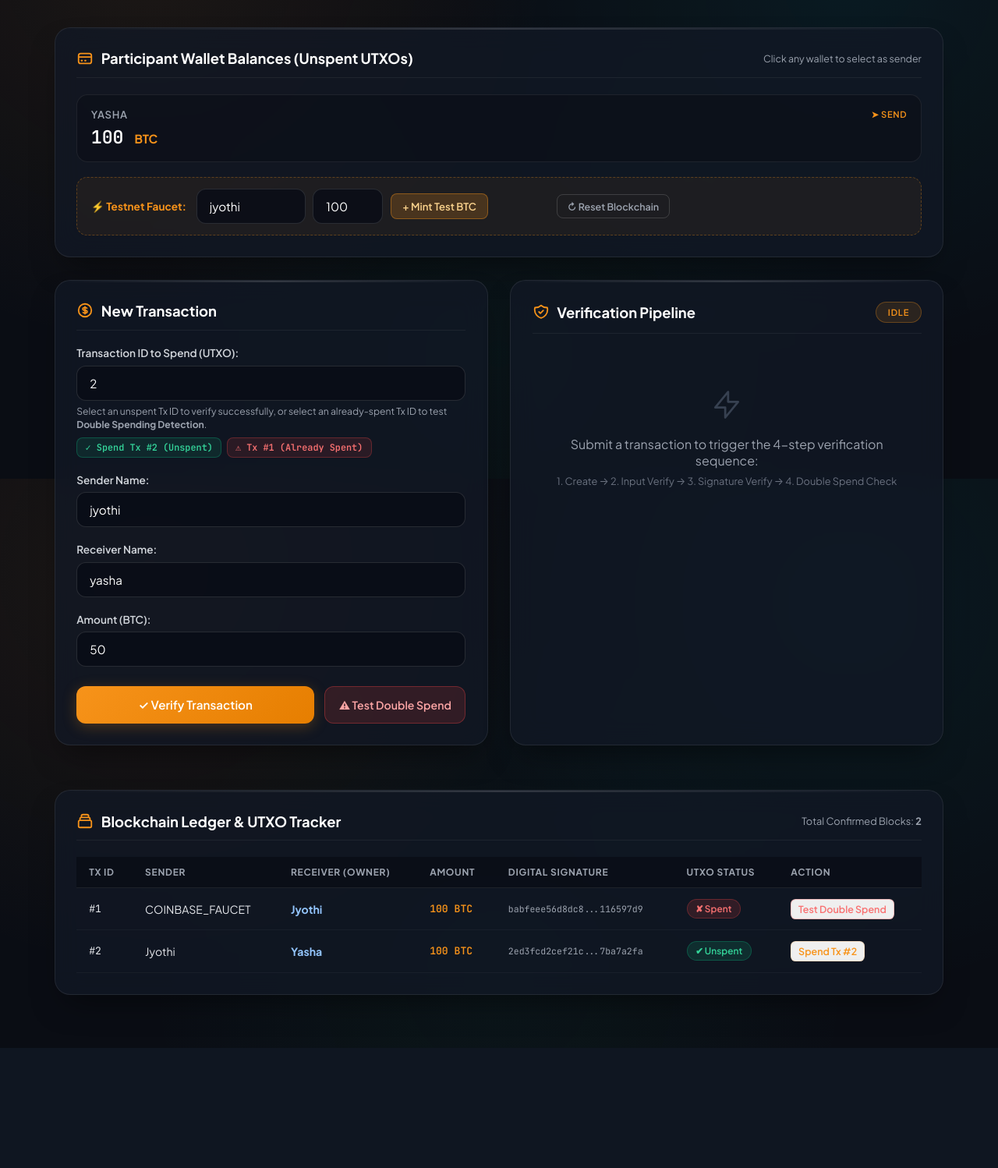
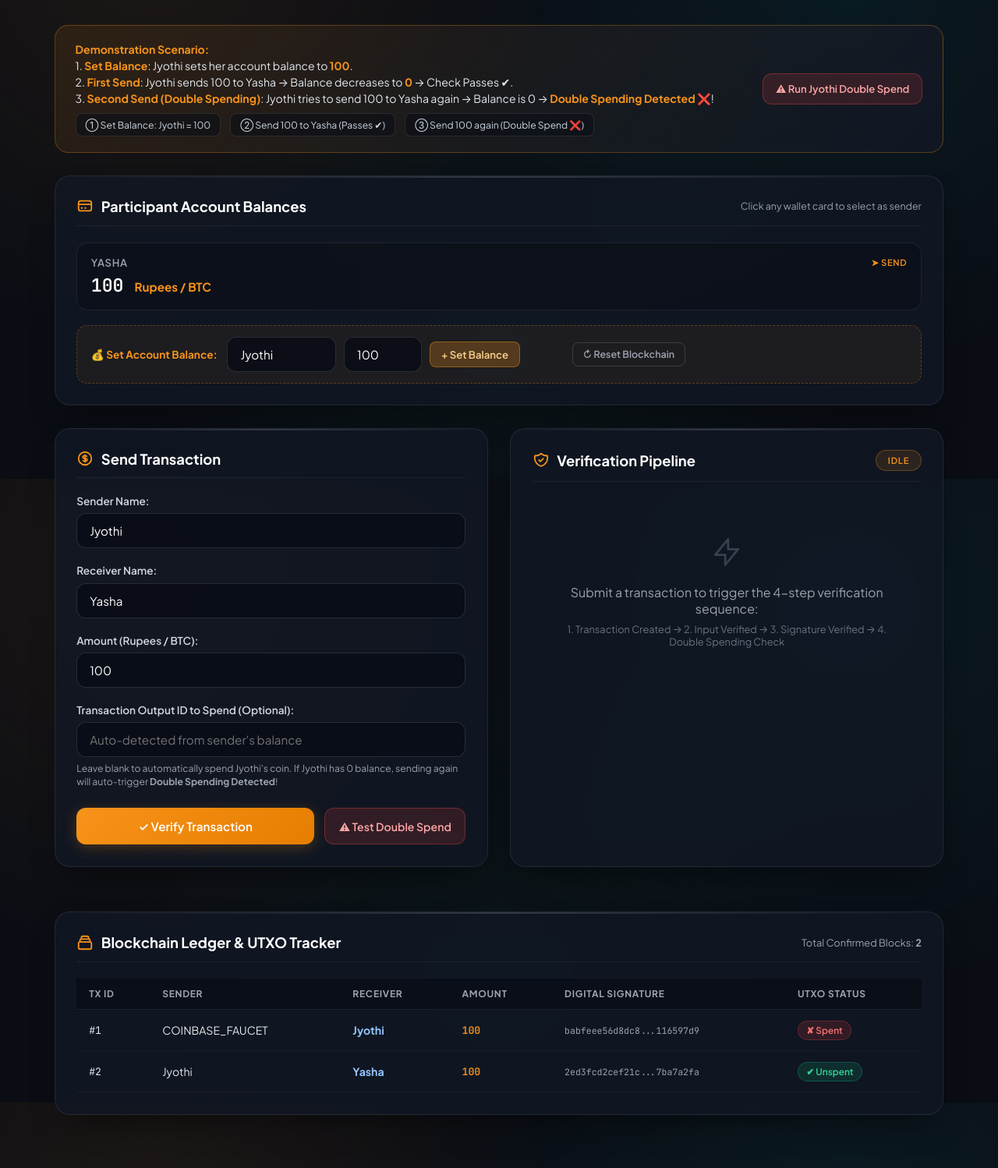
Before and after one commit to Jagadamba24/Bitcoin-Transaction, a Flask app: page / in a window 1280 px wide. Shown: the part 186-1684 px from the top of the page at 78% size. Before the commit the page ends 1530 px from the top, so only its background shows below. Run offline with Flask 3, Linux system fonts and the light colour scheme.

Commit message:
Add automated balance tracking and seamless Jyothi-Yasha double spending scenario

```diff
--- a/app.py
+++ b/app.py
@@ -11,6 +11,8 @@ from blockchain import (
     get_unspent_ids,
     get_wallet_balances,
     get_user_utxos,
+    get_sender_spend_candidate,
+    set_account_balance,
     faucet_mint,
     reset_database
 )
@@ -43,10 +45,14 @@ def index():
         except ValueError:
             amount = 0
 
-        try:
-            txid = int(txid_raw) if txid_raw else suggested_txid
-        except ValueError:
-            txid = 1
+        # Auto-detect UTXO if user didn't manually specify one
+        if txid_raw:
+            try:
+                txid = int(txid_raw)
+            except ValueError:
+                txid = 1
+        else:
+            txid = get_sender_spend_candidate(sender)
 
         submitted_txid = txid
 
@@ -54,8 +60,8 @@ def index():
         message, signature = create_transaction(sender, receiver, amount)
         result.append("Transaction Created ✔")
 
-        # 2. Input verification (verifies sender, amount, and UTXO ownership/balance)
-        input_check = verify_input(sender, amount, txid=txid)
+        # 2. Input verification (verifies sender name and positive amount)
+        input_check = verify_input(sender, amount)
         if input_check:
             result.append("Input Verified ✔")
         else:
@@ -97,9 +103,9 @@ def index():
 
         # 4. Double spending check
         if double_spending(txid):
-            result.append(f"Double Spending Check Passed ✔ (Tx #{txid} is unspent)")
+            result.append(f"Double Spending Check Passed ✔ (Sender '{sender}' spent {amount} BTC from Tx #{txid})")
         else:
-            result.append(f"Double Spending Detected ❌ (Tx #{txid} has already been spent!)")
+            result.append(f"Double Spending Detected ❌ (Sender '{sender}' has already spent this balance / Tx #{txid} was already consumed!)")
             return render_template(
                 "index.html",
                 result=result,
@@ -144,6 +150,20 @@ def index():
     )
 
 
+@app.route("/set_balance", methods=["POST"])
+def set_balance():
+    user = request.form.get("user", "jyothi").strip()
+    amount_raw = request.form.get("balance", "100").strip()
+    try:
+        amount = int(amount_raw)
+    except ValueError:
+        amount = 100
+
+    if user and amount > 0:
+        set_account_balance(user, amount)
+    return redirect(url_for("index"))
+
+
 @app.route("/faucet", methods=["POST"])
 def faucet():
     receiver = request.form.get("faucet_user", "jyothi").strip()
--- a/templates/index.html
+++ b/templates/index.html
@@ -3,7 +3,7 @@
 <head>
     <meta charset="UTF-8">
     <meta name="viewport" content="width=device-width, initial-scale=1.0">
-    <title>Bitcoin Transaction Verification, UTXO Balances & Double Spending Defense</title>
+    <title>Bitcoin Transaction Verification & Double Spending Defense</title>
     <link rel="preconnect" href="https://fonts.googleapis.com">
     <link rel="preconnect" href="https://fonts.gstatic.com" crossorigin>
     <link href="https://fonts.googleapis.com/css2?family=Plus+Jakarta+Sans:wght@400;500;600;700;800&family=JetBrains+Mono:wght@400;500;600&display=swap" rel="stylesheet">
@@ -53,7 +53,7 @@
 
         header {
             text-align: center;
-            margin-bottom: 2.2rem;
+            margin-bottom: 2rem;
         }
 
         .badge-tag {
@@ -96,6 +96,47 @@
             max-width: 720px;
             margin: 0 auto;
             line-height: 1.6;
+        }
+
+        /* Scenario Box */
+        .scenario-box {
+            background: linear-gradient(135deg, rgba(247, 147, 26, 0.1) 0%, rgba(18, 24, 38, 0.75) 100%);
+            border: 1px solid rgba(247, 147, 26, 0.3);
+            border-radius: 1.1rem;
+            padding: 1.25rem 1.6rem;
+            margin-bottom: 1.8rem;
+            display: flex;
+            align-items: center;
+            justify-content: space-between;
+            gap: 1.5rem;
+            flex-wrap: wrap;
+        }
+
+        .scenario-text {
+            font-size: 0.88rem;
+            line-height: 1.5;
+            color: #e2e8f0;
+            flex: 1;
+        }
+
+        .scenario-text strong {
+            color: var(--accent-bitcoin);
+        }
+
+        .scenario-steps {
+            display: flex;
+            gap: 0.75rem;
+            margin-top: 0.5rem;
+            flex-wrap: wrap;
+        }
+
+        .scenario-pill {
+            background: rgba(10, 14, 23, 0.6);
+            border: 1px solid rgba(255, 255, 255, 0.1);
+            padding: 0.3rem 0.75rem;
+            border-radius: 0.5rem;
+            font-size: 0.76rem;
+            color: #cbd5e1;
         }
 
         /* Glass Cards */
@@ -195,8 +236,8 @@
             font-weight: 700;
         }
 
-        /* Faucet Section */
-        .faucet-bar {
+        /* Balance Setup Bar */
+        .balance-setup-bar {
             display: flex;
             align-items: center;
             gap: 0.8rem;
@@ -207,7 +248,7 @@
             flex-wrap: wrap;
         }
 
-        .faucet-bar form {
+        .balance-setup-bar form {
             display: flex;
             align-items: center;
             gap: 0.6rem;
@@ -215,7 +256,7 @@
             flex-wrap: wrap;
         }
 
-        .faucet-bar input {
+        .balance-setup-bar input {
             background: var(--bg-input);
             border: 1px solid rgba(255, 255, 255, 0.1);
             border-radius: 0.5rem;
@@ -277,46 +318,6 @@
             box-shadow: 0 0 0 3px var(--accent-bitcoin-glow);
         }
 
-        .chips-container {
-            display: flex;
-            flex-wrap: wrap;
-            gap: 0.4rem;
-            margin-top: 0.5rem;
-        }
-
-        .chip {
-            padding: 0.25rem 0.65rem;
-            border-radius: 0.5rem;
-            font-size: 0.74rem;
-            font-family: 'JetBrains Mono', monospace;
-            font-weight: 600;
-            cursor: pointer;
-            transition: all 0.15s ease;
-            border: 1px solid transparent;
-        }
-
-        .chip.unspent {
-            background: rgba(16, 185, 129, 0.12);
-            color: #34d399;
-            border-color: rgba(16, 185, 129, 0.3);
-        }
-
-        .chip.unspent:hover {
-            background: rgba(16, 185, 129, 0.25);
-            transform: translateY(-1px);
-        }
-
-        .chip.spent {
-            background: rgba(239, 68, 68, 0.12);
-            color: #f87171;
-            border-color: rgba(239, 68, 68, 0.3);
-        }
-
-        .chip.spent:hover {
-            background: rgba(239, 68, 68, 0.25);
-            transform: translateY(-1px);
-        }
-
         .btn-group {
             display: flex;
             gap: 0.8rem;
@@ -366,7 +367,7 @@
         }
 
         .btn-faucet {
-            background: rgba(247, 147, 26, 0.2);
+            background: rgba(247, 147, 26, 0.25);
             color: #fbd38d;
             border: 1px solid rgba(247, 147, 26, 0.4);
             padding: 0.45rem 0.9rem;
@@ -540,23 +541,6 @@
             border: 1px solid rgba(239, 68, 68, 0.3);
         }
 
-        .action-link {
-            color: var(--accent-bitcoin);
-            text-decoration: none;
-            font-weight: 600;
-            font-size: 0.78rem;
-            cursor: pointer;
-            padding: 0.25rem 0.55rem;
-            border-radius: 0.4rem;
-            border: 1px solid rgba(247, 147, 26, 0.2);
-            transition: all 0.15s;
-        }
-
-        .action-link:hover {
-            background: rgba(247, 147, 26, 0.15);
-            border-color: var(--accent-bitcoin);
-        }
-
         .info-banner {
             margin-top: 1.2rem;
             padding: 0.85rem 1.1rem;
@@ -589,17 +573,35 @@
         </p>
     </header>
 
-    <!-- Wallet Balances & Faucet Bar -->
+    <!-- Scenario Walkthrough Card -->
+    <div class="scenario-box">
+        <div class="scenario-text">
+            <strong>Demonstration Scenario:</strong><br>
+            1. <strong>Set Balance</strong>: Jyothi sets her account balance to <strong>100</strong>.<br>
+            2. <strong>First Send</strong>: Jyothi sends 100 to Yasha &rarr; Balance decreases to <strong>0</strong> &rarr; Check Passes ✔.<br>
+            3. <strong>Second Send (Double Spending)</strong>: Jyothi tries to send 100 to Yasha again &rarr; Balance is 0 &rarr; <strong>Double Spending Detected ❌</strong>!
+            <div class="scenario-steps">
+                <span class="scenario-pill">&#9312; Set Balance: Jyothi = 100</span>
+                <span class="scenario-pill">&#9313; Send 100 to Yasha (Passes ✔)</span>
+                <span class="scenario-pill">&#9314; Send 100 again (Double Spend ❌)</span>
+            </div>
+        </div>
+        <button type="button" class="btn-danger" onclick="simulateFullAttack()" style="font-size: 0.82rem; padding: 0.65rem 1rem;">
+            &#9888; Run Jyothi Double Spend
+        </button>
+    </div>
+
+    <!-- Wallet Balances & Balance Setup Bar -->
     <div class="glass-card">
         <div class="card-header">
             <div class="card-title">
                 <svg fill="none" stroke="currentColor" viewBox="0 0 24 24">
                     <path stroke-linecap="round" stroke-linejoin="round" stroke-width="2" d="M3 10h18M7 15h1m4 0h1m-7 4h12a3 3 0 003-3V8a3 3 0 00-3-3H6a3 3 0 00-3 3v8a3 3 0 003 3z"></path>
                 </svg>
-                Participant Wallet Balances (Unspent UTXOs)
+                Participant Account Balances
             </div>
             <span style="font-size: 0.78rem; color: var(--text-muted);">
-                Click any wallet to select as sender
+                Click any wallet card to select as sender
             </span>
         </div>
 
@@ -612,24 +614,24 @@
                             <span style="font-size: 0.7rem; color: var(--accent-bitcoin);">&#x27A4; Send</span>
                         </div>
                         <div class="wallet-balance">
-                            {{ balance }} <span>BTC</span>
+                            {{ balance }} <span>Rupees / BTC</span>
                         </div>
                     </div>
                 {% endfor %}
             </div>
         {% else %}
             <p style="font-size: 0.84rem; color: var(--text-muted); margin-bottom: 1rem;">
-                No unspent balances available. Use the Faucet below to mint initial test BTC.
+                No active balances. Set an account balance below to get started.
             </p>
         {% endif %}
 
-        <!-- Faucet Form -->
-        <div class="faucet-bar">
-            <span style="font-weight: 700; font-size: 0.85rem; color: var(--accent-bitcoin);">&#9889; Testnet Faucet:</span>
-            <form action="/faucet" method="POST">
-                <input type="text" name="faucet_user" placeholder="Recipient (e.g. jyothi)" required value="jyothi" style="width: 140px;">
-                <input type="number" name="faucet_amount" placeholder="Amount" value="100" min="1" required style="width: 90px;">
-                <button type="submit" class="btn-faucet">&#43; Mint Test BTC</button>
+        <!-- Set Account Balance Form -->
+        <div class="balance-setup-bar">
+            <span style="font-weight: 700; font-size: 0.85rem; color: var(--accent-bitcoin);">&#128176; Set Account Balance:</span>
+            <form action="/set_balance" method="POST">
+                <input type="text" name="user" id="faucetUser" placeholder="Account Name (e.g. Jyothi)" required value="Jyothi" style="width: 140px;">
+                <input type="number" name="balance" id="faucetBalance" placeholder="Balance" value="100" min="1" required style="width: 100px;">
+                <button type="submit" class="btn-faucet">&#43; Set Balance</button>
             </form>
             <form action="/reset" method="POST" style="margin-left: auto;">
                 <button type="submit" class="btn-outline" title="Reset all transactions and spent logs">
@@ -649,60 +651,43 @@
                     <svg fill="none" stroke="currentColor" viewBox="0 0 24 24">
                         <path stroke-linecap="round" stroke-linejoin="round" stroke-width="2" d="M12 8c-1.657 0-3 .895-3 2s1.343 2 3 2 3 .895 3 2-1.343 2-3 2m0-8c1.11 0 2.08.402 2.599 1M12 8V7m0 1v8m0 0v1m0-1c-1.11 0-2.08-.402-2.599-1M21 12a9 9 0 11-18 0 9 9 0 0118 0z"></path>
                     </svg>
-                    New Transaction
+                    Send Transaction
                 </div>
             </div>
 
             <form method="POST" id="txForm">
 
-                <!-- Transaction ID to spend (UTXO) -->
-                <div class="form-group">
-                    <label for="txidInput">Transaction ID to Spend (UTXO):</label>
-                    <input type="number" id="txidInput" name="txid" value="{{ txid if txid else suggested_txid }}" min="1" required placeholder="e.g. 1">
-                    <div class="input-hint">
-                        Select an unspent Tx ID to verify successfully, or select an already-spent Tx ID to test <strong>Double Spending Detection</strong>.
-                    </div>
-
-                    {% if spent_ids or unspent_ids %}
-                    <div class="chips-container">
-                        {% for uid in unspent_ids %}
-                            <span class="chip unspent" onclick="selectTxid({{ uid }})" title="Click to spend unspent Tx #{{ uid }}">
-                                &#10003; Spend Tx #{{ uid }} (Unspent)
-                            </span>
-                        {% endfor %}
-                        {% for sid in spent_ids %}
-                            <span class="chip spent" onclick="selectTxid({{ sid }})" title="Click to trigger double-spending on Tx #{{ sid }}">
-                                &#9888; Tx #{{ sid }} (Already Spent)
-                            </span>
-                        {% endfor %}
-                    </div>
-                    {% endif %}
-                </div>
-
                 <div class="form-group">
                     <label for="senderInput">Sender Name:</label>
-                    <input type="text" id="senderInput" name="sender" value="{{ sender if sender else 'jyothi' }}" required placeholder="e.g. Alice">
+                    <input type="text" id="senderInput" name="sender" value="{{ sender if sender else 'Jyothi' }}" required placeholder="e.g. Jyothi">
                 </div>
 
                 <div class="form-group">
                     <label for="receiverInput">Receiver Name:</label>
-                    <input type="text" id="receiverInput" name="receiver" value="{{ receiver if receiver else 'yasha' }}" required placeholder="e.g. Bob">
+                    <input type="text" id="receiverInput" name="receiver" value="{{ receiver if receiver else 'Yasha' }}" required placeholder="e.g. Yasha">
                 </div>
 
                 <div class="form-group">
-                    <label for="amountInput">Amount (BTC):</label>
-                    <input type="number" id="amountInput" name="amount" value="{{ amount if amount else '50' }}" min="1" required placeholder="e.g. 10">
+                    <label for="amountInput">Amount (Rupees / BTC):</label>
+                    <input type="number" id="amountInput" name="amount" value="{{ amount if amount else '100' }}" min="1" required placeholder="e.g. 100">
+                </div>
+
+                <!-- Transaction ID to spend (UTXO - Optional) -->
+                <div class="form-group">
+                    <label for="txidInput">Transaction Output ID to Spend (Optional):</label>
+                    <input type="number" id="txidInput" name="txid" value="" placeholder="Auto-detected from sender's balance">
+                    <div class="input-hint">
+                        Leave blank to automatically spend Jyothi's coin. If Jyothi has 0 balance, sending again will auto-trigger <strong>Double Spending Detected</strong>!
+                    </div>
                 </div>
 
                 <div class="btn-group">
                     <button type="submit" class="btn-primary" id="btnVerify">
                         &#10003; Verify Transaction
                     </button>
-                    {% if spent_ids %}
-                    <button type="button" class="btn-danger" onclick="triggerDoubleSpend({{ spent_ids[0] }})" title="Immediately tests spending an already spent Tx ID">
+                    <button type="button" class="btn-danger" onclick="triggerImmediateDoubleSpend()" title="Attempts to spend Jyothi's coins twice">
                         &#9888; Test Double Spend
                     </button>
-                    {% endif %}
                 </div>
 
             </form>
@@ -750,14 +735,14 @@
                         <span>&#9888;</span>
                         <div>
                             <strong>Double Spending Attack Prevented!</strong><br>
-                            The referenced Transaction Output (UTXO) has already been consumed in a prior block. The node rejected this transaction to prevent inflation.
+                            The sender has already spent their balance/coin in a previous block. The node rejected this duplicate spend to prevent unauthorized money creation!
                         </div>
                     </div>
                 {% elif status == 'success' %}
                     <div class="info-banner">
                         <span>&#9432;</span>
                         <div>
-                            <strong>Transaction Confirmed:</strong> Transaction cryptographically verified, double-spending check passed, and new block created on the chain.
+                            <strong>Transaction Confirmed:</strong> Transaction cryptographically verified, double-spending check passed, balance transferred, and block added to the chain.
                         </div>
                     </div>
                 {% endif %}
@@ -769,7 +754,7 @@
                     </svg>
                     <p>Submit a transaction to trigger the 4-step verification sequence:</p>
                     <p style="font-size: 0.8rem; margin-top: 0.5rem; color: #6b7280;">
-                        1. Create &rarr; 2. Input Verify &rarr; 3. Signature Verify &rarr; 4. Double Spend Check
+                        1. Transaction Created &rarr; 2. Input Verified &rarr; 3. Signature Verified &rarr; 4. Double Spending Check
                     </p>
                 </div>
             {% endif %}
@@ -798,11 +783,10 @@
                         <tr>
                             <th>Tx ID</th>
                             <th>Sender</th>
-                            <th>Receiver (Owner)</th>
+                            <th>Receiver</th>
                             <th>Amount</th>
                             <th>Digital Signature</th>
                             <th>UTXO Status</th>
-                            <th>Action</th>
                         </tr>
                     </thead>
                     <tbody>
@@ -811,7 +795,7 @@
                                 <td class="mono">#{{ tx.id }}</td>
                                 <td>{{ tx.sender }}</td>
                                 <td><strong style="color: #93c5fd;">{{ tx.receiver }}</strong></td>
-                                <td class="mono" style="color: var(--accent-bitcoin); font-weight: 600;">{{ tx.amount }} BTC</td>
+                                <td class="mono" style="color: var(--accent-bitcoin); font-weight: 600;">{{ tx.amount }}</td>
                                 <td class="mono" style="color: var(--text-muted); font-size: 0.72rem;" title="{{ tx.signature }}">
                                     {{ tx.signature[:14] }}...{{ tx.signature[-8:] }}
                                 </td>
@@ -822,17 +806,6 @@
                                         <span class="status-badge unspent">&#10004; Unspent</span>
                                     {% endif %}
                                 </td>
-                                <td>
-                                    {% if tx.is_spent %}
-                                        <button type="button" class="action-link" style="color: #f87171; border-color: rgba(239, 68, 68, 0.3);" onclick="triggerDoubleSpend({{ tx.id }})">
-                                            Test Double Spend
-                                        </button>
-                                    {% else %}
-                                        <button type="button" class="action-link" onclick="spendUTXO({{ tx.id }}, '{{ tx.receiver }}', {{ tx.amount }})">
-                                            Spend Tx #{{ tx.id }}
-                                        </button>
-                                    {% endif %}
-                                </td>
                             </tr>
                         {% endfor %}
                     </tbody>
@@ -841,7 +814,7 @@
         {% else %}
             <div class="empty-pipeline" style="padding: 2rem 1rem;">
                 <p>No transactions confirmed on the blockchain yet.</p>
-                <p style="font-size: 0.8rem; margin-top: 0.35rem; color: #6b7280;">Use the Faucet above to mint your first coins or send a transaction.</p>
+                <p style="font-size: 0.8rem; margin-top: 0.35rem; color: #6b7280;">Set Jyothi's account balance above to begin the demo.</p>
             </div>
         {% endif %}
     </div>
@@ -849,31 +822,21 @@
 </div>
 
 <script>
-    function selectTxid(id) {
-        const input = document.getElementById('txidInput');
-        input.value = id;
-        input.focus();
-        input.scrollIntoView({ behavior: 'smooth', block: 'center' });
-    }
-
     function selectSender(user) {
         document.getElementById('senderInput').value = user;
         document.getElementById('senderInput').focus();
     }
 
-    function spendUTXO(txid, owner, maxAmount) {
-        document.getElementById('txidInput').value = txid;
-        document.getElementById('senderInput').value = owner;
-        document.getElementById('amountInput').value = maxAmount;
-        document.getElementById('receiverInput').focus();
+    function triggerImmediateDoubleSpend() {
+        document.getElementById('senderInput').value = 'Jyothi';
+        document.getElementById('receiverInput').value = 'Yasha';
+        document.getElementById('amountInput').value = '100';
+        document.getElementById('txidInput').value = ''; // auto-picks spent coin
+        document.getElementById('txForm').submit();
     }
 
-    function triggerDoubleSpend(spentId) {
-        document.getElementById('txidInput').value = spentId;
-        document.getElementById('senderInput').value = 'attacker';
-        document.getElementById('receiverInput').value = 'victim';
-        document.getElementById('amountInput').value = '100';
-        document.getElementById('txForm').submit();
+    function simulateFullAttack() {
+        triggerImmediateDoubleSpend();
     }
 </script>
 
```
Also changed, not shown: blockchain.py (+36 -0 lines), database.db.
